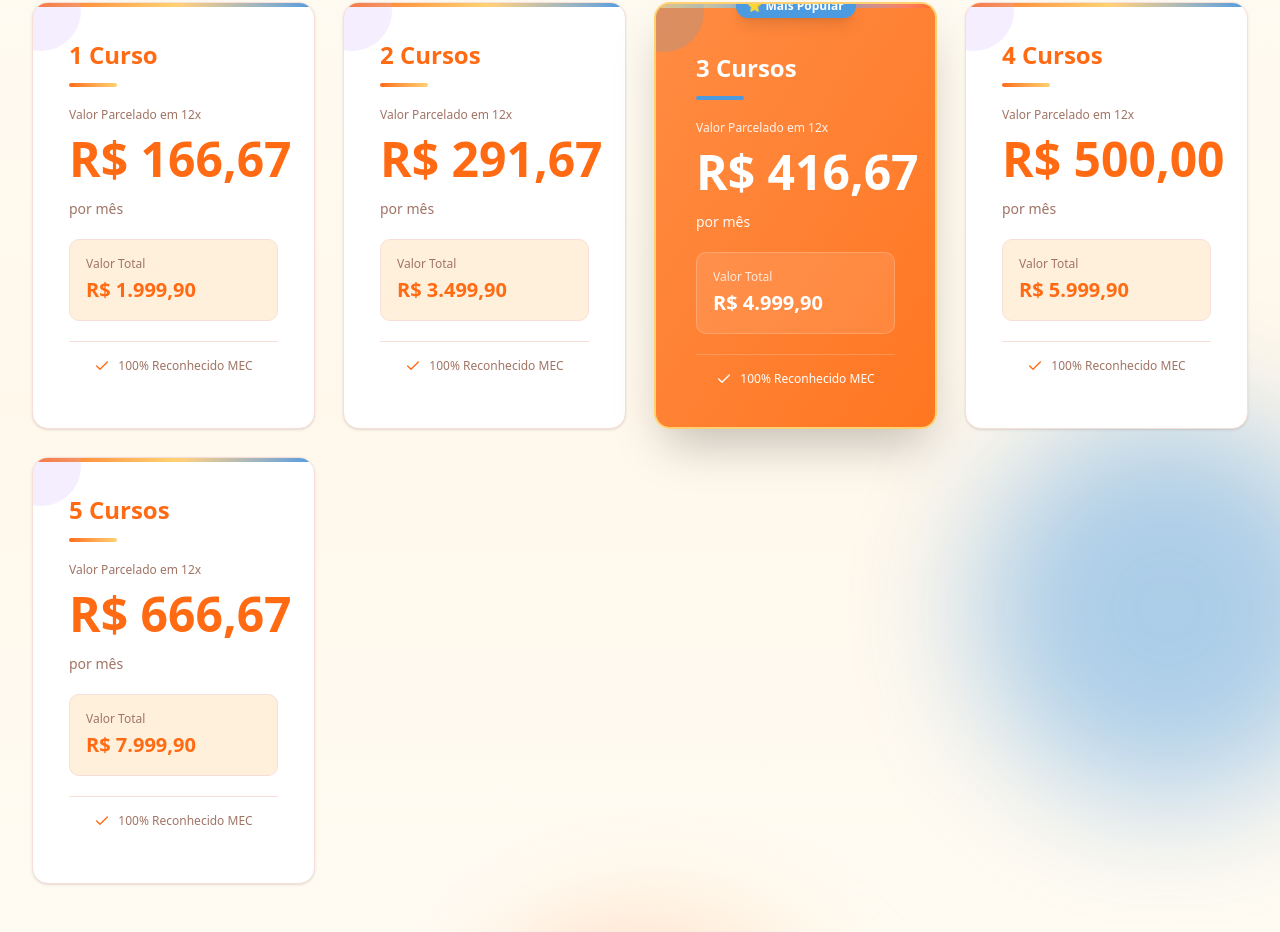
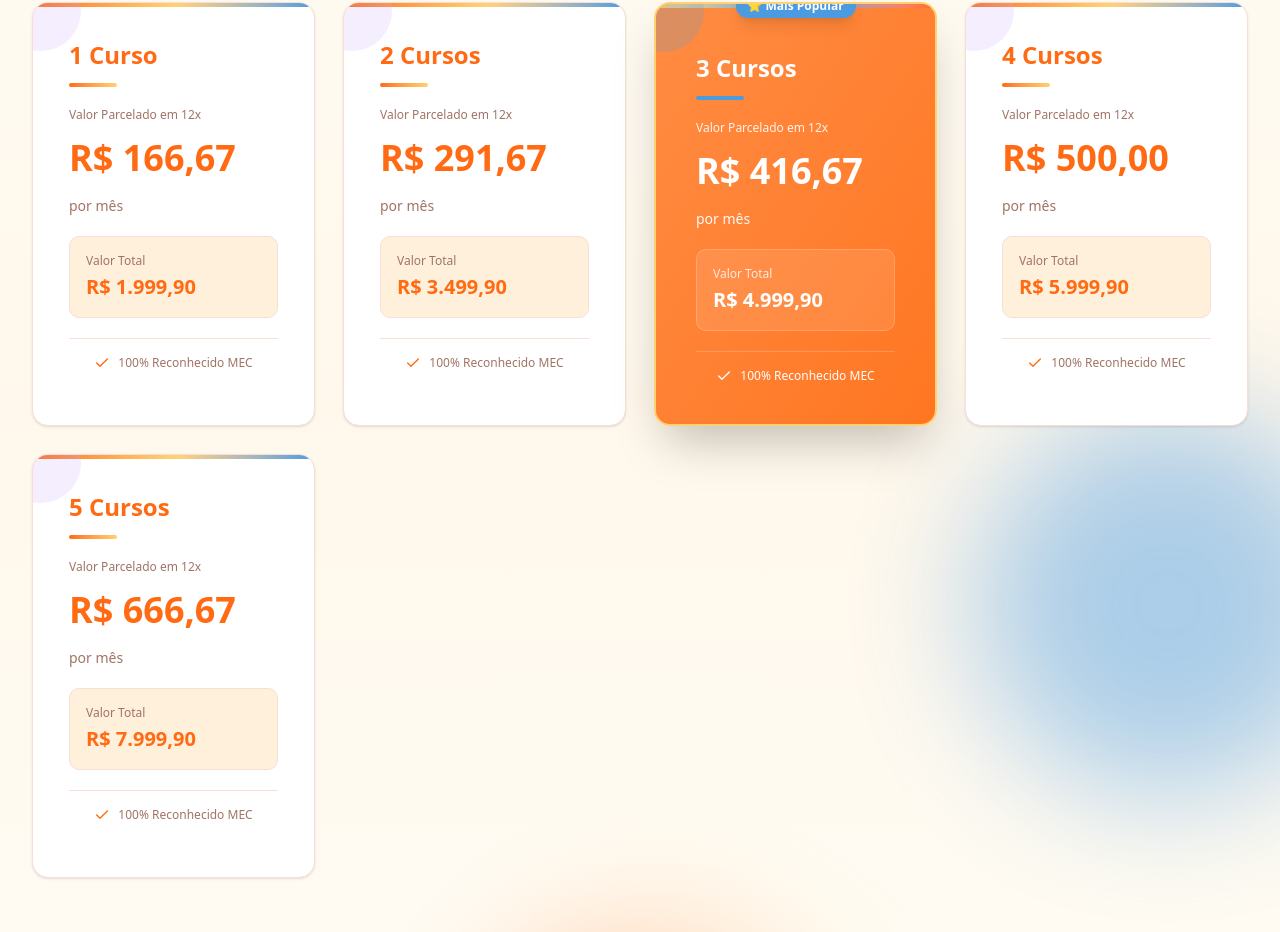
Before and after one commit to IsraelMends/Tecnico-Global, a Next.js app: page / in a window 1280 px wide. Shown: the part 3071-4003 px from the top of the page. Built offline with nearby package versions, Linux system fonts and the light colour scheme.

Commit message:
Ajustar tamanho da fonte para evitar truncamento
cgen-8713806e326e4765a53c1c5a41f7ec7d

```diff
--- a/src/components/pricing/pricing-card.tsx
+++ b/src/components/pricing/pricing-card.tsx
@@ -81,7 +81,7 @@ export function PricingCard({ tier }: PricingCardProps) {
               Valor Parcelado em {tier.installments}x
             </p>
             <p
-              className={`text-4xl sm:text-5xl font-black mb-4 ${
+              className={`text-3xl sm:text-4xl font-black mb-4 leading-tight ${
                 isPopular ? "text-white" : "text-[var(--primary)]"
               }`}
             >
```
